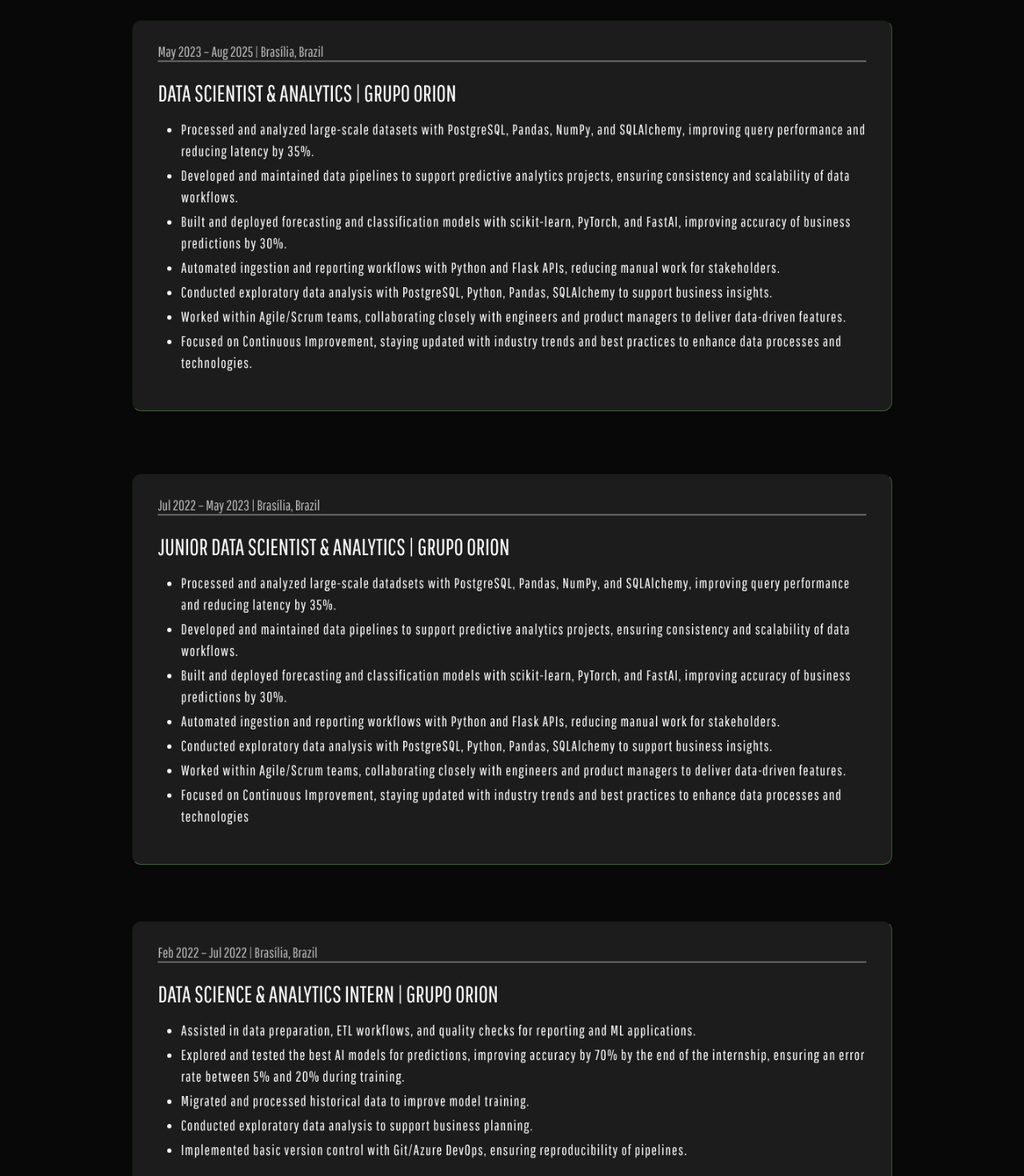
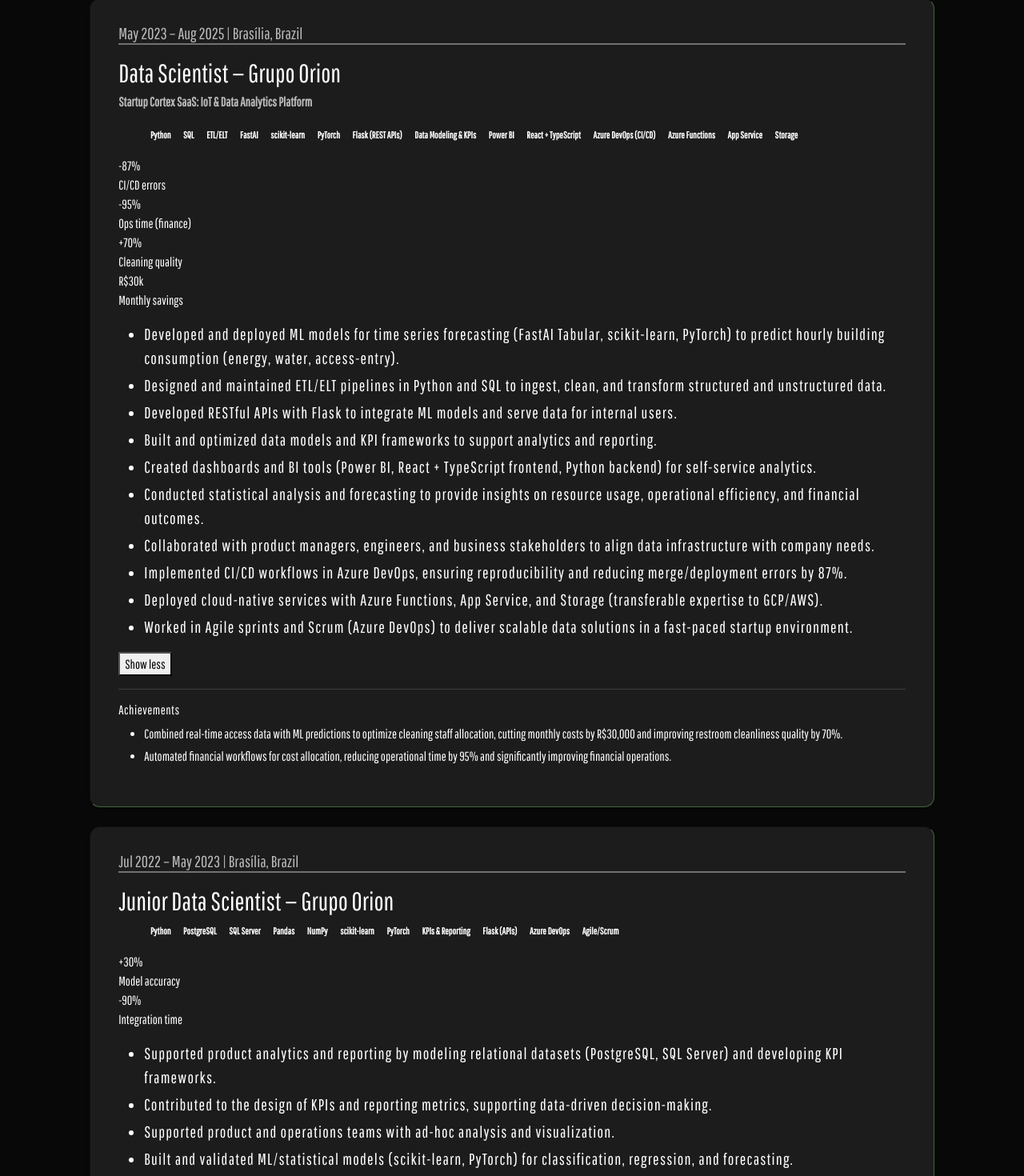
Before and after one commit to marinacsqueiroz/marinacsqueiroz.github.io, a React (Create React App) app: page / in a window 1280 px wide. Shown: the part 1362-2832 px from the top of the page at 80% size. Built offline with nearby package versions, Linux system fonts and the light colour scheme.

Commit message:
💄 Experience labels

```diff
--- a/src/sections/Experiencia.tsx
+++ b/src/sections/Experiencia.tsx
@@ -1,132 +1,198 @@
-import React, { useRef } from "react";
-import { Card, Container, Row, Col } from "react-bootstrap";
-import { Parallax, ParallaxProvider, useParallax } from "react-scroll-parallax";
+import React from "react";
+import { Card, Col } from "react-bootstrap";
+import { useParallax } from "react-scroll-parallax";
+
+type Stat = { label: string; value: string; note?: string };
 
 interface Experience {
   date: string;
   location: string;
-  title: string;
-  description: string[];
+  title: string;          // cargo + empresa (e/ou descrição curta)
+  subtitle?: string;      // ex.: “Startup Cortex SaaS: IoT & Data Analytics Platform”
+  description: string[];  // responsabilidades/atividades
+  achievements?: string[]; // resultados (métricas)
+  badges?: string[];      // tecnologias principais
+  stats?: Stat[];         // números de impacto para mini-cards
 }
+
+const ExperienceCard: React.FC<{ item: Experience }> = ({ item }) => {
+  const [expanded, setExpanded] = React.useState(true);
+  const { ref } = useParallax({
+    scale: [0.97, 1],
+    opacity: [0, 1],
+    translateY: [16, 0],
+    easing: "easeOutCubic",
+  });
+
+  const visibleDesc = expanded ? item.description : item.description.slice(0, 4);
+
+  return (
+    <div ref={ref as React.RefObject<HTMLDivElement>}>
+      <Col xs={12} className="timeline-item">
+        <Card className="mt-4 shadow-sm custom-exp-card exp-card">
+          <Card.Body>
+            <Card.Subtitle className="mb-3 subtitle">
+              {item.date} | {item.location}
+            </Card.Subtitle>
+
+            <Card.Title className="mb-1 fs-2 exp-title">{item.title}</Card.Title>
+            {item.subtitle && (
+              <div className="mb-3" style={{ color: "#b8b8b8", fontWeight: 600 }}>
+                {item.subtitle}
+              </div>
+            )}
+
+            {item.badges?.length ? (
+              <ul className="exp-badges mb-3" aria-label="Technologies used">
+                {item.badges.map((b, i) => (
+                  <li key={i} className="badge">{b}</li>
+                ))}
+              </ul>
+            ) : null}
+
+            {item.stats?.length ? (
+              <div className="exp-stats mb-3" role="list">
+                {item.stats.map((s, i) => (
+                  <div key={i} className="stat" role="listitem" aria-label={s.label}>
+                    <div className="stat-value">{s.value}</div>
+                    <div className="stat-label">
+                      {s.label}{s.note ? ` · ${s.note}` : ""}
+                    </div>
+                  </div>
+                ))}
+              </div>
+            ) : null}
+
+            <Card.Text>
+              <ul className="exp-bullets">
+                {visibleDesc.map((desc, i) => (
+                  <li className="mb-1 fs-5 letter-spacing-custom bullet" key={i}>
+                    {desc}
+                  </li>
+                ))}
+              </ul>
+            </Card.Text>
+
+            {item.description.length > 4 && (
+              <button
+                className="exp-toggle"
+                onClick={() => setExpanded(v => !v)}
+                aria-expanded={expanded}
+              >
+                {expanded ? "Show less" : "Show more"}
+              </button>
+            )}
+
+            {item.achievements?.length ? (
+              <>
+                <hr style={{ opacity: 0.15 }} />
+                <h6 className="mb-2" style={{ letterSpacing: ".5px" }}>Achievements</h6>
+                <ul className="exp-bullets">
+                  {item.achievements.map((a, i) => (
+                    <li className="mb-1 fs-6 bullet" key={i}>{a}</li>
+                  ))}
+                </ul>
+              </>
+            ) : null}
+          </Card.Body>
+        </Card>
+      </Col>
+    </div>
+  );
+};
 
 const ExperienciaSection: React.FC = () => {
   const content: Experience[] = [
     {
       date: "May 2023 – Aug 2025",
       location: "Brasília, Brazil",
-      title: "DATA SCIENTIST & ANALYTICS | GRUPO ORION",
+      title: "Data Scientist — Grupo Orion",
+      subtitle: "Startup Cortex SaaS: IoT & Data Analytics Platform",
+      badges: [
+        "Python", "SQL", "ETL/ELT",
+        "FastAI", "scikit-learn", "PyTorch",
+        "Flask (REST APIs)",
+        "Data Modeling & KPIs",
+        "Power BI", "React + TypeScript",
+        "Azure DevOps (CI/CD)", "Azure Functions", "App Service", "Storage"
+      ],
+      stats: [
+        { label: "CI/CD errors", value: "-87%" },
+        { label: "Ops time (finance)", value: "-95%" },
+        { label: "Cleaning quality", value: "+70%" },
+        { label: "Monthly savings", value: "R$30k" },
+      ],
       description: [
-        "Processed and analyzed large-scale datasets with PostgreSQL, Pandas, NumPy, and SQLAlchemy, improving query performance and reducing latency by 35%.",
-        "Developed and maintained data pipelines to support predictive analytics projects, ensuring consistency and scalability of data workflows.",
-        "Built and deployed forecasting and classification models with scikit-learn, PyTorch, and FastAI, improving accuracy of business predictions by 30%.",
-        "Automated ingestion and reporting workflows with Python and Flask APIs, reducing manual work for stakeholders.",
-        "Conducted exploratory data analysis with PostgreSQL, Python, Pandas, SQLAlchemy to support business insights.",
-        "Worked within Agile/Scrum teams, collaborating closely with engineers and product managers to deliver data-driven features.",
-        "Focused on Continuous Improvement, staying updated with industry trends and best practices to enhance data processes and technologies."
+        "Developed and deployed ML models for time series forecasting (FastAI Tabular, scikit-learn, PyTorch) to predict hourly building consumption (energy, water, access-entry).",
+        "Designed and maintained ETL/ELT pipelines in Python and SQL to ingest, clean, and transform structured and unstructured data.",
+        "Developed RESTful APIs with Flask to integrate ML models and serve data for internal users.",
+        "Built and optimized data models and KPI frameworks to support analytics and reporting.",
+        "Created dashboards and BI tools (Power BI, React + TypeScript frontend, Python backend) for self-service analytics.",
+        "Conducted statistical analysis and forecasting to provide insights on resource usage, operational efficiency, and financial outcomes.",
+        "Collaborated with product managers, engineers, and business stakeholders to align data infrastructure with company needs.",
+        "Implemented CI/CD workflows in Azure DevOps, ensuring reproducibility and reducing merge/deployment errors by 87%.",
+        "Deployed cloud-native services with Azure Functions, App Service, and Storage (transferable expertise to GCP/AWS).",
+        "Worked in Agile sprints and Scrum (Azure DevOps) to deliver scalable data solutions in a fast-paced startup environment."
       ],
+      achievements: [
+        "Combined real-time access data with ML predictions to optimize cleaning staff allocation, cutting monthly costs by R$30,000 and improving restroom cleanliness quality by 70%.",
+        "Automated financial workflows for cost allocation, reducing operational time by 95% and significantly improving financial operations."
+      ]
     },
     {
       date: "Jul 2022 – May 2023",
       location: "Brasília, Brazil",
-      title: "JUNIOR DATA SCIENTIST & ANALYTICS | GRUPO ORION",
+      title: "Junior Data Scientist — Grupo Orion",
+      badges: [
+        "Python", "PostgreSQL", "SQL Server", "Pandas", "NumPy",
+        "scikit-learn", "PyTorch", "KPIs & Reporting",
+        "Flask (APIs)", "Azure DevOps", "Agile/Scrum"
+      ],
+      stats: [
+        { label: "Model accuracy", value: "+30%" },
+        { label: "Integration time", value: "-90%" }
+      ],
       description: [
-        "Processed and analyzed large-scale datadsets with PostgreSQL, Pandas, NumPy, and SQLAlchemy, improving query performance and reducing latency by 35%.",
-        "Developed and maintained data pipelines to support predictive analytics projects, ensuring consistency and scalability of data workflows.",
-        "Built and deployed forecasting and classification models with scikit-learn, PyTorch, and FastAI, improving accuracy of business predictions by 30%.",
-        "Automated ingestion and reporting workflows with Python and Flask APIs, reducing manual work for stakeholders.",
-        "Conducted exploratory data analysis with PostgreSQL, Python, Pandas, SQLAlchemy to support business insights.",
-        "Worked within Agile/Scrum teams, collaborating closely with engineers and product managers to deliver data-driven features.",
-        "Focused on Continuous Improvement, staying updated with industry trends and best practices to enhance data processes and technologies",
+        "Supported product analytics and reporting by modeling relational datasets (PostgreSQL, SQL Server) and developing KPI frameworks.",
+        "Contributed to the design of KPIs and reporting metrics, supporting data-driven decision-making.",
+        "Supported product and operations teams with ad-hoc analysis and visualization.",
+        "Built and validated ML/statistical models (scikit-learn, PyTorch) for classification, regression, and forecasting.",
+        "Worked in Agile sprints and Scrum (Azure DevOps) to deliver scalable data solutions in a fast-paced startup environment.",
+        "Focused on Continuous Improvement, staying updated with industry trends and best practices to enhance data processes and technologies."
       ],
+      achievements: [
+        "Improved model accuracy by 30%, enabling more reliable predictions.",
+        "Developed and maintained REST API integrations with Python & Flask, reducing integration time by 90%."
+      ]
     },
     {
       date: "Feb 2022 – Jul 2022",
       location: "Brasília, Brazil",
-      title: "DATA SCIENCE & ANALYTICS INTERN | GRUPO ORION",
+      title: "Data Scientist Intern — Grupo Orion",
+      badges: ["Python", "ETL", "EDA", "Git", "Azure DevOps"],
+      stats: [
+        { label: "Data quality", value: "95%", note: "for training/testing" }
+      ],
       description: [
-        "Assisted in data preparation, ETL workflows, and quality checks for reporting and ML applications.",
-        "Explored and tested the best AI models for predictions, improving accuracy by 70% by the end of the internship, ensuring an error rate between 5% and 20% during training.",
+        "Collaborated with senior analysts and engineers to support KPI development and validation.",
+        "Assisted in data cleaning, preparation, and product reporting pipelines, ensuring reliable inputs for analysis.",
         "Migrated and processed historical data to improve model training.",
         "Conducted exploratory data analysis to support business planning.",
-        "Implemented basic version control with Git/Azure DevOps, ensuring reproducibility of pipelines.",
+        "Implemented basic version control with Git/Azure DevOps, ensuring reproducibility of pipelines."
       ],
-    },
-
-
+      achievements: [
+        "Cleaned and processed data using Z-score and targeted extraction, achieving 95% data quality for model training and testing."
+      ]
+    }
   ];
 
-  const parallax = useParallax({
-    scale: [0.5, 0.9, "easeOutBack"],
-  });
-
-  const parallax2 = useParallax({
-    scale: [0.5, 0.9, "easeOutBack"],
-  });
-  const parallax3 = useParallax({
-    scale: [0.5, 0.9, "easeOutBack"],
-  });
   return (
-    <section id="experiencia" className="py-5 px-5 ">
+    <section id="experiencia" className="py-5 px-5">
       <h2>Work Experience</h2>
       <div className="container-body">
-        <div ref={parallax.ref as React.RefObject<HTMLDivElement>}>
-          <Col xs={12} className="timeline-item">
-            <Card className="mt-4 shadow-sm custom-exp-card">
-              <Card.Body>
-                <Card.Subtitle className="mb-4 subtitle">
-                  {content[0].date} | {content[0].location}
-                </Card.Subtitle>
-                <Card.Title className="mb-3  fs-2">{content[0].title}</Card.Title>
-                <Card.Text>
-                  <ul>
-                    {content[0].description.map((desc, i) => (
-                      <li className="mb-1 fs-5 letter-spacing-custom" key={i}>{desc}</li>
-                    ))}
-                  </ul>
-                </Card.Text>
-              </Card.Body>
-            </Card>
-          </Col>
-        </div>
-        <div ref={parallax2.ref as React.RefObject<HTMLDivElement>}>
-          <Col xs={12} className="timeline-item">
-            <Card className="mt-4 shadow-sm custom-exp-card">
-              <Card.Body>
-                <Card.Subtitle className="mb-4 subtitle">
-                  {content[1].date} | {content[1].location}
-                </Card.Subtitle>
-                <Card.Title className="mb-3  fs-2">{content[1].title}</Card.Title>
-                <Card.Text>
-                  <ul>
-                    {content[1].description.map((desc, i) => (
-                      <li className="mb-1 fs-5 letter-spacing-custom" key={i}>{desc}</li>
-                    ))}
-                  </ul>
-                </Card.Text>
-              </Card.Body>
-            </Card>
-          </Col>
-        </div>
-        <div ref={parallax3.ref as React.RefObject<HTMLDivElement>}>
-          <Col xs={12} className="timeline-item">
-            <Card className="mt-4 shadow-sm custom-exp-card">
-              <Card.Body>
-                <Card.Subtitle className="mb-4 subtitle">
-                  {content[2].date} | {content[2].location}
-                </Card.Subtitle>
-                <Card.Title className="mb-3  fs-2">{content[2].title}</Card.Title>
-                <Card.Text>
-                  <ul>
-                    {content[2].description.map((desc, i) => (
-                      <li className="mb-1  fs-5 letter-spacing-custom" key={i}>{desc}</li>
-                    ))}
-                  </ul>
-                </Card.Text>
-              </Card.Body>
-            </Card>
-          </Col>
-        </div>
-
+        {content.map((item, i) => (
+          <ExperienceCard key={i} item={item} />
+        ))}
       </div>
     </section>
   );
```
